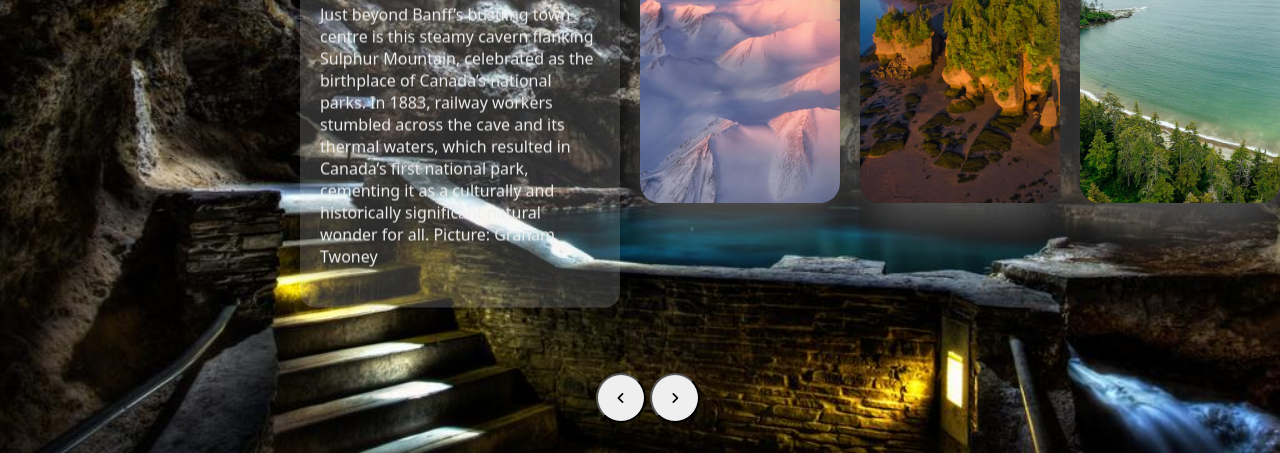
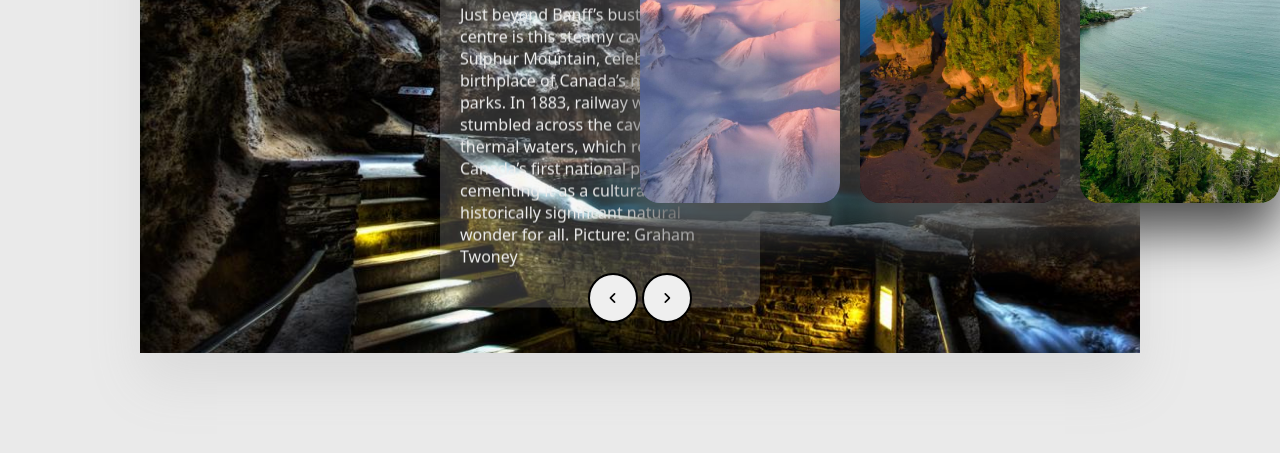
Before and after one commit to Deniya-Edwinraj/Image-slider, a plain HTML site: page index.html in a window 1280 px wide. Shown: the part 347-800 px from the top of the page. Drawn offline with Linux system fonts and the light colour scheme.

Commit message:
second commit

```diff
--- a/stylefile.css
+++ b/stylefile.css
@@ -4,7 +4,7 @@ body{
 }
 
 /* full  view */
-/* .container{
+.container{
     position: absolute;
     left:50%;
     top:50%;
@@ -14,7 +14,7 @@ body{
     padding:0px;
     background-color: #f5f5f5;
     box-shadow: 0 30px 50px #dbdbdb;
-} */
+}
 #slide{
     width:max-content;
     margin-top:50px;
@@ -124,6 +124,7 @@ body{
     height:50px;
     border-radius: 50%;
     /* border:1px solid #2e2727; */
+    border: 2px solid #000;
     transition: 0.5s;
 }.buttons button:hover{
     background-color: #a7a7a7;
```
